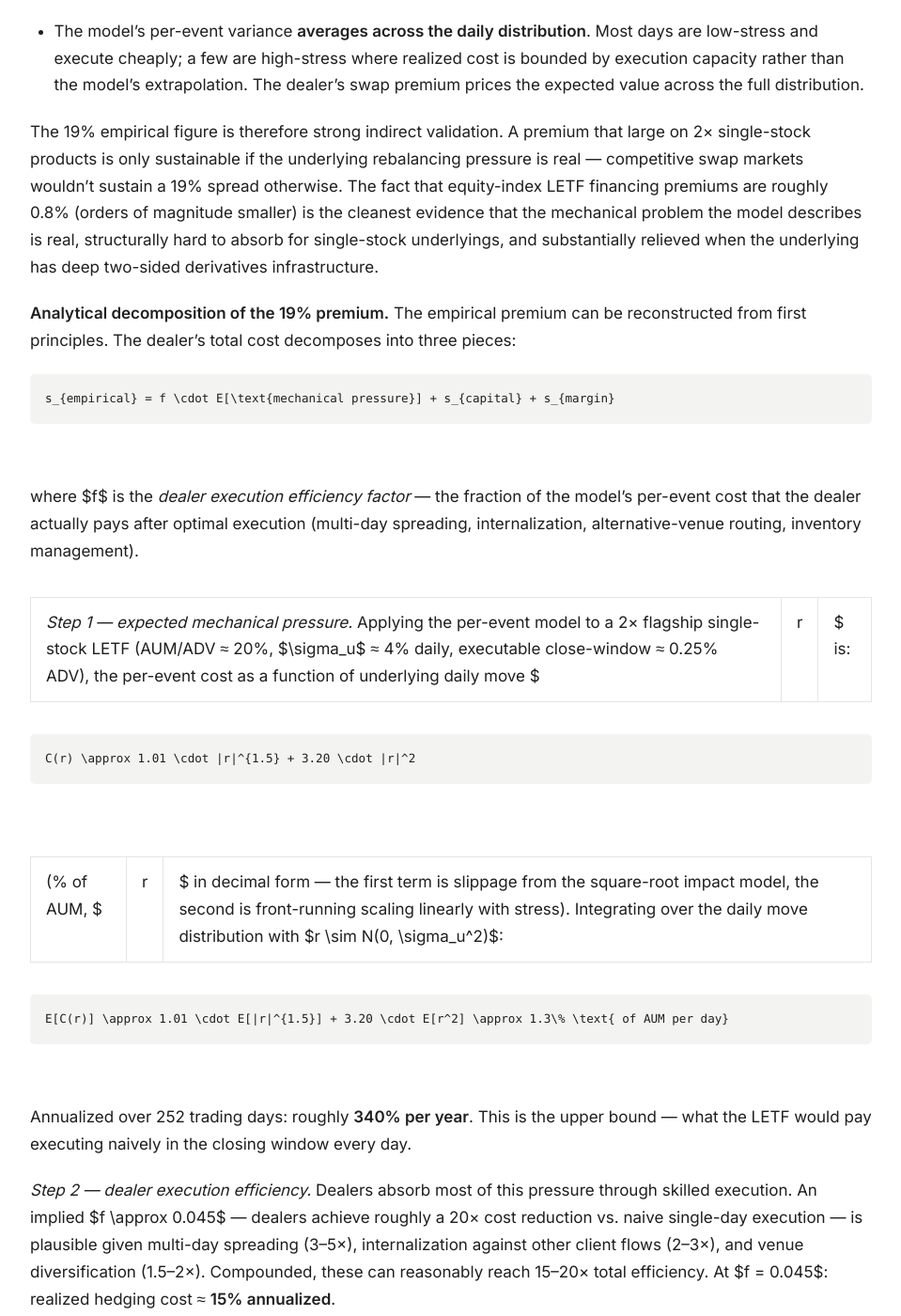
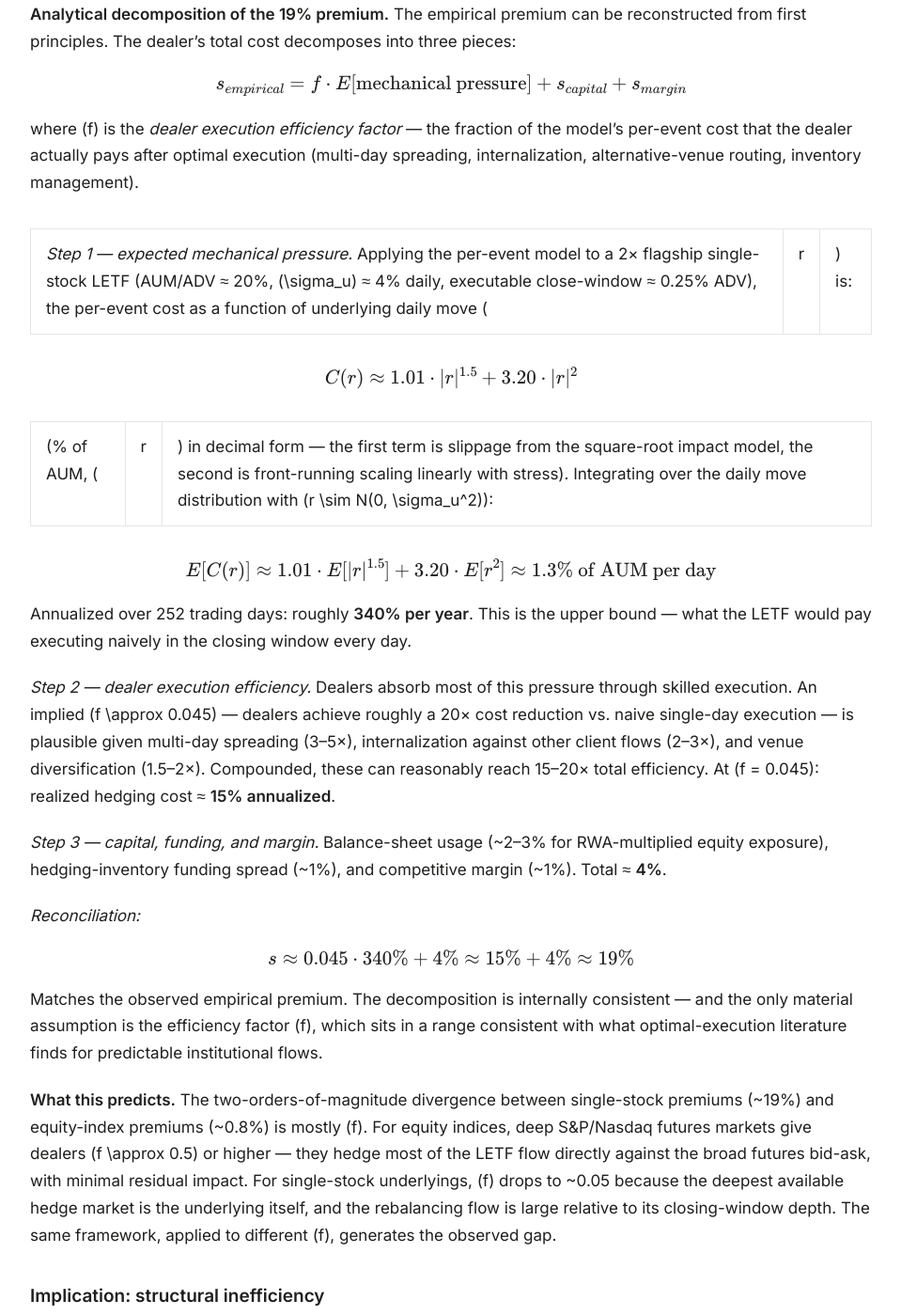
Before and after one commit to quidprokuo/drift, a Jekyll site: the page built from letf-rebalancing-costs.md, in a window 1280 px wide and 1400 px high, scrolled down 9306 px. Shown: the whole window at 94% size, without its empty margins (160-1119 px from the left). Built offline with Jekyll 4.4.1, drawn with Linux system fonts in a browser that asks for light colours; some of the changed text lies outside the part shown.

Commit message:
Add MathJax rendering (inline \(...\), display $$...$$); escape literal $ in math; tighten list item spacing

````diff
--- a/_layouts/article.html
+++ b/_layouts/article.html
@@ -27,6 +27,22 @@
   <link rel="stylesheet" href="https://fonts.googleapis.com/css2?family=Inter:wght@400;500;600;700&family=Cormorant+Garamond:wght@600;700&display=swap">
 
   <meta name="theme-color" content="#141413">
+
+  <!-- MathJax for LaTeX rendering — recognize $...$ for inline and $$...$$ for display -->
+  <script>
+    window.MathJax = {
+      tex: {
+        // Use \( \) for inline math only — leaves literal $ alone in prose
+        // ("$100M", "$1B" etc. are common and must not be parsed as math)
+        inlineMath: [['\\(', '\\)']],
+        displayMath: [['$$', '$$'], ['\\[', '\\]']],
+        processEscapes: true
+      },
+      svg: { fontCache: 'global' }
+    };
+  </script>
+  <script id="MathJax-script" async
+          src="https://cdn.jsdelivr.net/npm/mathjax@3/es5/tex-mml-chtml.js"></script>
 
   <style>
     :root {
@@ -165,10 +181,21 @@
     .article_body h2 { font-size: 24px; margin-top: 2.4em; }
     .article_body h3 { font-size: 19px; }
 
-    .article_body p,
+    .article_body p {
+      font-size: 17px;
+      line-height: 1.7;
+      margin: 0 0 1.2em;
+    }
+
     .article_body li {
       font-size: 17px;
-      line-height: 1.7;
+      line-height: 1.6;
+      margin: 0 0 0.4em;
+    }
+
+    .article_body ul,
+    .article_body ol {
+      padding-left: 1.4em;
       margin: 0 0 1.2em;
     }
 
@@ -182,12 +209,6 @@
       text-underline-offset: 2px;
     }
     .article_body a:hover { color: var(--link-hover); }
-
-    .article_body ul,
-    .article_body ol {
-      padding-left: 1.5em;
-      margin: 0 0 1.2em;
-    }
 
     .article_body blockquote {
       margin: 1.2em 0;
--- a/letf-rebalancing-costs.md
+++ b/letf-rebalancing-costs.md
@@ -43,11 +43,9 @@ Assume the following toy setup:
 
 Suppose the underlying rises 5% in one day. Because the LETF targets constant daily leverage, the rally causes the fund's leverage ratio to drift downward, and to restore 3× leverage the fund must increase exposure before the close. The toy rebalance approximation (derived later) gives:
 
-```math
-\Delta E \approx AUM \cdot L(L-1) \cdot r = $1B \cdot 3 \cdot 2 \cdot 0.05 = $300M
-```
-
-<br>
+$$
+\Delta E \approx AUM \cdot L(L-1) \cdot r = \$1B \cdot 3 \cdot 2 \cdot 0.05 = \$300M
+$$
 
 The LETF usually does not buy $300M of stock directly — it acquires synthetic exposure through swaps, futures, ETFs, or other derivatives. A dealer or counterparty sells the LETF +$300M of synthetic long exposure and economically inherits the opposite side: a −$300M synthetic short. To remain roughly market-neutral, the dealer then hedges by buying about +$300M of long exposure elsewhere — underlying shares, stock futures, ETFs, or additional swaps — leaving them approximately directionally flat.
 
@@ -172,7 +170,7 @@ In aggregate, the LETF rebalance is a structural wealth-transfer mechanism — p
 
 That asymmetry is what dealer absorption fundamentally *is*: the dealer sells time. They buy multi-day liquidity (cheap) and resell close-window liquidity (expensive) to the LETF. The 19% premium is the rent they extract for that time arbitrage.
 
-This is also why the empirical analysis above uses close-window $Q$ (~0.25% of ADV) rather than multi-day spot liquidity to measure mechanical pressure. The close-window value is the constraint that would actually bind a self-executing LETF; multi-day spot $Q$ is roughly an order of magnitude larger and would predict mechanical cost roughly an order of magnitude lower — no longer matching the empirical premium. The two values are real and distinct economic quantities binding two different actors: the LETF cannot escape close-window depth, the dealer is free of it. Take the close-window constraint away, and the dealer's economic role disappears.
+This is also why the empirical analysis above uses close-window \(Q\) (~0.25% of ADV) rather than multi-day spot liquidity to measure mechanical pressure. The close-window value is the constraint that would actually bind a self-executing LETF; multi-day spot \(Q\) is roughly an order of magnitude larger and would predict mechanical cost roughly an order of magnitude lower — no longer matching the empirical premium. The two values are real and distinct economic quantities binding two different actors: the LETF cannot escape close-window depth, the dealer is free of it. Take the close-window constraint away, and the dealer's economic role disappears.
 
 **Cross-check against empirical financing drag.** A natural reconciliation question: if the per-event costs predicted above are this large, why do published fund returns for 2× single-stock LETFs only show an annualized financing drag of roughly 19%? Naively annualizing the model's per-event range over 252 trading days would imply triple-digit annual cost — far higher than what's observed.
 
@@ -186,47 +184,39 @@ The 19% empirical figure is therefore strong indirect validation. A premium that
 
 **Analytical decomposition of the 19% premium.** The empirical premium can be reconstructed from first principles. The dealer's total cost decomposes into three pieces:
 
-```math
+$$
 s_{empirical} = f \cdot E[\text{mechanical pressure}] + s_{capital} + s_{margin}
-```
+$$
 
-<br>
+where \(f\) is the *dealer execution efficiency factor* — the fraction of the model's per-event cost that the dealer actually pays after optimal execution (multi-day spreading, internalization, alternative-venue routing, inventory management).
 
-where $f$ is the *dealer execution efficiency factor* — the fraction of the model's per-event cost that the dealer actually pays after optimal execution (multi-day spreading, internalization, alternative-venue routing, inventory management).
+*Step 1 — expected mechanical pressure.* Applying the per-event model to a 2× flagship single-stock LETF (AUM/ADV ≈ 20%, \(\sigma_u\) ≈ 4% daily, executable close-window ≈ 0.25% ADV), the per-event cost as a function of underlying daily move \(|r|\) is:
 
-*Step 1 — expected mechanical pressure.* Applying the per-event model to a 2× flagship single-stock LETF (AUM/ADV ≈ 20%, $\sigma_u$ ≈ 4% daily, executable close-window ≈ 0.25% ADV), the per-event cost as a function of underlying daily move $|r|$ is:
+$$
+C(r) \approx 1.01 \cdot |r|^{1.5} + 3.20 \cdot |r|^2
+$$
 
-```math
-C(r) \approx 1.01 \cdot |r|^{1.5} + 3.20 \cdot |r|^2
-```
+(% of AUM, \(|r|\) in decimal form — the first term is slippage from the square-root impact model, the second is front-running scaling linearly with stress). Integrating over the daily move distribution with \(r \sim N(0, \sigma_u^2)\):
 
-<br>
-
-(% of AUM, $|r|$ in decimal form — the first term is slippage from the square-root impact model, the second is front-running scaling linearly with stress). Integrating over the daily move distribution with $r \sim N(0, \sigma_u^2)$:
-
-```math
+$$
 E[C(r)] \approx 1.01 \cdot E[|r|^{1.5}] + 3.20 \cdot E[r^2] \approx 1.3\% \text{ of AUM per day}
-```
-
-<br>
+$$
 
 Annualized over 252 trading days: roughly **340% per year**. This is the upper bound — what the LETF would pay executing naively in the closing window every day.
 
-*Step 2 — dealer execution efficiency.* Dealers absorb most of this pressure through skilled execution. An implied $f \approx 0.045$ — dealers achieve roughly a 20× cost reduction vs. naive single-day execution — is plausible given multi-day spreading (3–5×), internalization against other client flows (2–3×), and venue diversification (1.5–2×). Compounded, these can reasonably reach 15–20× total efficiency. At $f = 0.045$: realized hedging cost ≈ **15% annualized**.
+*Step 2 — dealer execution efficiency.* Dealers absorb most of this pressure through skilled execution. An implied \(f \approx 0.045\) — dealers achieve roughly a 20× cost reduction vs. naive single-day execution — is plausible given multi-day spreading (3–5×), internalization against other client flows (2–3×), and venue diversification (1.5–2×). Compounded, these can reasonably reach 15–20× total efficiency. At \(f = 0.045\): realized hedging cost ≈ **15% annualized**.
 
 *Step 3 — capital, funding, and margin.* Balance-sheet usage (~2–3% for RWA-multiplied equity exposure), hedging-inventory funding spread (~1%), and competitive margin (~1%). Total ≈ **4%**.
 
 *Reconciliation:*
 
-```math
+$$
 s \approx 0.045 \cdot 340\% + 4\% \approx 15\% + 4\% \approx 19\%
-```
+$$
 
-<br>
+Matches the observed empirical premium. The decomposition is internally consistent — and the only material assumption is the efficiency factor \(f\), which sits in a range consistent with what optimal-execution literature finds for predictable institutional flows.
 
-Matches the observed empirical premium. The decomposition is internally consistent — and the only material assumption is the efficiency factor $f$, which sits in a range consistent with what optimal-execution literature finds for predictable institutional flows.
-
-**What this predicts.** The two-orders-of-magnitude divergence between single-stock premiums (~19%) and equity-index premiums (~0.8%) is mostly $f$. For equity indices, deep S&P/Nasdaq futures markets give dealers $f \approx 0.5$ or higher — they hedge most of the LETF flow directly against the broad futures bid-ask, with minimal residual impact. For single-stock underlyings, $f$ drops to ~0.05 because the deepest available hedge market is the underlying itself, and the rebalancing flow is large relative to its closing-window depth. The same framework, applied to different $f$, generates the observed gap.
+**What this predicts.** The two-orders-of-magnitude divergence between single-stock premiums (~19%) and equity-index premiums (~0.8%) is mostly \(f\). For equity indices, deep S&P/Nasdaq futures markets give dealers \(f \approx 0.5\) or higher — they hedge most of the LETF flow directly against the broad futures bid-ask, with minimal residual impact. For single-stock underlyings, \(f\) drops to ~0.05 because the deepest available hedge market is the underlying itself, and the rebalancing flow is large relative to its closing-window depth. The same framework, applied to different \(f\), generates the observed gap.
 
 ### Implication: structural inefficiency
 
@@ -276,27 +266,21 @@ Let:
 
 For a daily-reset LETF, a useful approximation is:
 
-```math
+$$
 \Delta E \approx AUM \cdot L(L - 1)r
-```
-
-<br>
+$$
 
 For a 3x LETF:
 
-```math
+$$
 L(L - 1) = 3(2) = 6
-```
-
-<br>
+$$
 
 So:
 
-```math
+$$
 \Delta E \approx 6 \cdot AUM \cdot r
-```
-
-<br>
+$$
 
 Example:
 
@@ -304,11 +288,9 @@ Example:
 - Leverage = 3x
 - Underlying move = +5%
 
-```math
+$$
 \Delta E = 1B \cdot 6 \cdot 0.05 = 300M
-```
-
-<br>
+$$
 
 The LETF must buy approximately $300M of additional exposure.
 
@@ -324,11 +306,9 @@ Let:
 - `|ΔE|` = absolute rebalance size
 - `p` = participation rate
 
-```math
+$$
 p = |\Delta E|/Q
-```
-
-<br>
+$$
 
 Interpretation:
 
@@ -346,11 +326,9 @@ Interpretation:
 
 A common toy approximation for market impact is square-root impact:
 
-```math
+$$
 I = \sigma \sqrt{|\Delta E|/Q}
-```
-
-<br>
+$$
 
 Where:
 
@@ -380,53 +358,41 @@ Assume:
 
 Required rebalance:
 
-```math
+$$
 \Delta E = AUM \cdot L(L - 1)r
-```
+$$
 
-<br>
-
-```math
+$$
 \Delta E = 1B \cdot 6 \cdot 0.05 = 300M
-```
-
-<br>
+$$
 
 The LETF must buy $300M of exposure.
 
 Participation rate:
 
-```math
+$$
 p = 300M/100M = 3
-```
-
-<br>
+$$
 
 The LETF needs to trade 300% of available rebalance-window liquidity.
 
 Impact estimate:
 
-```math
+$$
 I = 0.04 \sqrt{3} \approx 6.9\%
-```
-
-<br>
+$$
 
 Dollar slippage:
 
-```math
+$$
 300M \cdot 6.9\% \approx 20.7M
-```
-
-<br>
+$$
 
 So, under these assumptions, a single rebalance could cost roughly:
 
-```math
-$20.7M
-```
-
-<br>
+$$
+\$20.7M
+$$
 
 in execution impact alone.
 
@@ -436,45 +402,39 @@ in execution impact alone.
 
 Anticipatory flow adds a linear impact term to the cost model:
 
-```math
+$$
 I_f = \beta \cdot p
-```
+$$
 
-<br>
-
-where $\beta$ is the front-running coefficient (calibrated at ~1% per 100% liquidity stress) and $p$ is the participation rate. Combined with the square-root slippage term, total expected impact is $I_{total} = \sigma\sqrt{p} + \beta p$. Applied to the toy example at $p = 3$: $I_f = 3\%$ of rebalance notional, bringing total impact to ~9.9% and pushing per-event dollar cost to ~$29.7M.
+where \(\beta\) is the front-running coefficient (calibrated at ~1% per 100% liquidity stress) and \(p\) is the participation rate. Combined with the square-root slippage term, total expected impact is \(I_{total} = \sigma\sqrt{p} + \beta p\). Applied to the toy example at \(p = 3\): \(I_f = 3\%\) of rebalance notional, bringing total impact to ~9.9% and pushing per-event dollar cost to ~$29.7M.
 
 ---
 
 ## Refining "Executable Closing-Window Liquidity"
 
-The empirical section above used a single ~0.25% of ADV figure for healthy executable close-window liquidity. In practice $Q$ decomposes into several layers, none of which are fully additive:
+The empirical section above used a single ~0.25% of ADV figure for healthy executable close-window liquidity. In practice \(Q\) decomposes into several layers, none of which are fully additive:
 
-```math
+$$
 Q \approx Q_{shares} + Q_{futures} + Q_{options} + Q_{swaps} + Q_{dealer-balance-sheet}
-```
-
-<br>
+$$
 
 | Component | Meaning |
 |---|---|
-| $Q_{shares}$ | Realistically executable stock liquidity near rebalance window |
-| $Q_{futures}$ | Available futures depth |
-| $Q_{options}$ | Delta-adjusted options liquidity |
-| $Q_{swaps}$ | Additional synthetic exposure dealers warehouse |
-| $Q_{dealer-balance-sheet}$ | Incremental inventory/risk dealers absorb |
+| \(Q_{shares}\) | Realistically executable stock liquidity near rebalance window |
+| \(Q_{futures}\) | Available futures depth |
+| \(Q_{options}\) | Delta-adjusted options liquidity |
+| \(Q_{swaps}\) | Additional synthetic exposure dealers warehouse |
+| \(Q_{dealer-balance-sheet}\) | Incremental inventory/risk dealers absorb |
 
 These components are highly correlated and often rely on the same dealer balance sheets, so they deteriorate simultaneously during stress. A more realistic stressed approximation:
 
-```math
+$$
 Q_{stress} \approx \lambda \cdot \min(Q_{shares}, Q_{dealer}, Q_{derivatives})
-```
+$$
 
-<br>
+where \(\lambda\) is a stress-liquidity haircut and the minimum term dominates during volatility spikes — effective liquidity is constrained by dealer risk tolerance, not headline market capitalization.
 
-where $\lambda$ is a stress-liquidity haircut and the minimum term dominates during volatility spikes — effective liquidity is constrained by dealer risk tolerance, not headline market capitalization.
-
-$Q_{effective}$ is also state-dependent: it varies with volatility, dealer risk tolerance, market depth, and funding conditions. During stress, all four inputs tighten simultaneously — volatility rises, dealer balance sheets tighten, liquidity providers reduce inventory, executable depth shrinks. At the same moment, $|\Delta E|$ increases because rebalance demand scales with volatility.
+\(Q_{effective}\) is also state-dependent: it varies with volatility, dealer risk tolerance, market depth, and funding conditions. During stress, all four inputs tighten simultaneously — volatility rises, dealer balance sheets tighten, liquidity providers reduce inventory, executable depth shrinks. At the same moment, \(|\Delta E|\) increases because rebalance demand scales with volatility.
 
 This is the structural asymmetry:
 
````
